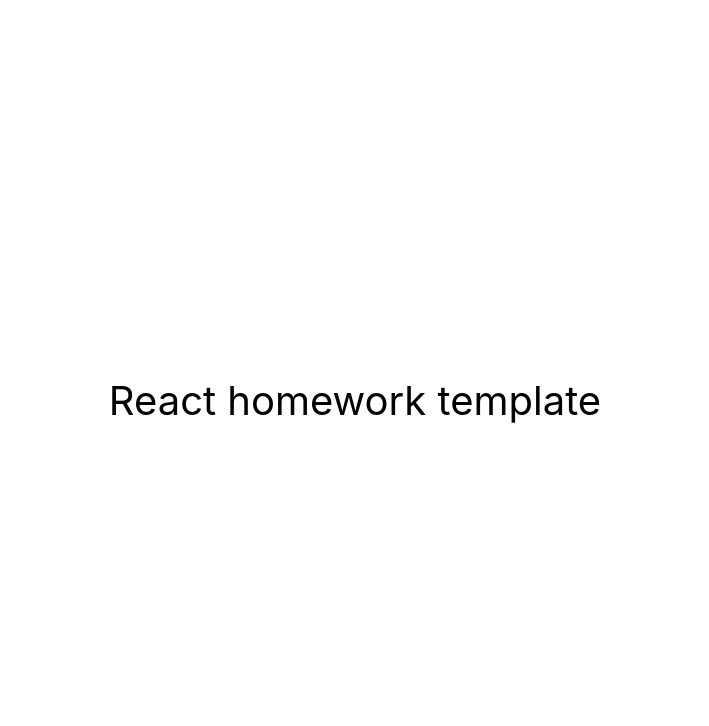
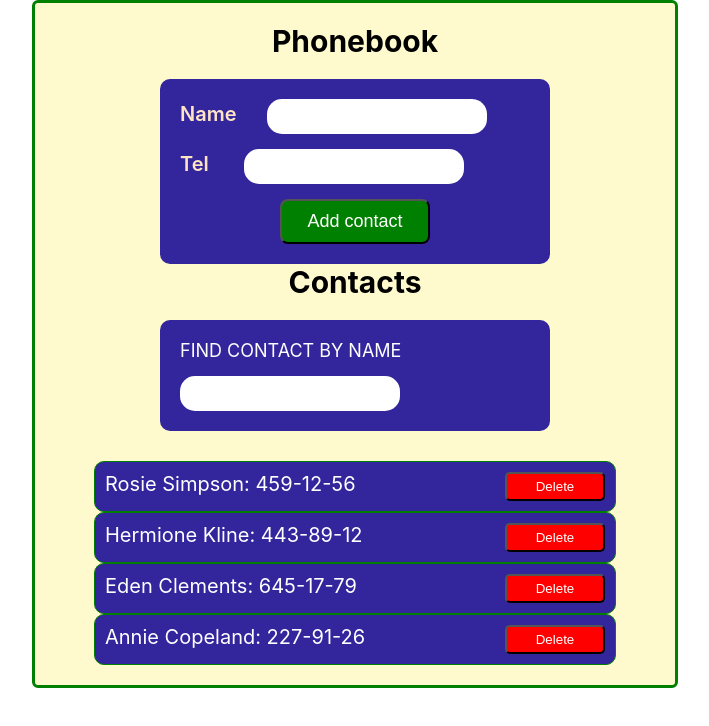
Before and after one commit to NickNedilko/goit-react-hw-03-phonebook, a React (Create React App) app: page / in a window 1280 px wide. Shown: the top 726 px of the page, without its empty margins (285-994 px from the left). Built offline with nearby package versions, Linux system fonts and the light colour scheme.

Commit message:
copy homework2

```diff
--- a/package.json
+++ b/package.json
@@ -1,12 +1,13 @@
 {
-  "name": "react-homework-template",
+  "name": "goit-react-hw-03-phonebook",
   "version": "0.1.0",
   "private": true,
-  "homepage": "https://goitacademy.github.io/react-homework-template/",
+  "homepage": "https://NickNedilko.github.io/goit-react-hw-03-phonebook/",
   "dependencies": {
     "@testing-library/jest-dom": "^5.16.3",
     "@testing-library/react": "^12.1.4",
     "@testing-library/user-event": "^13.5.0",
+    "prop-types": "^15.8.1",
     "react": "^18.1.0",
     "react-dom": "^18.1.0",
     "react-scripts": "5.0.1",
--- a/src/components/App.jsx
+++ b/src/components/App.jsx
@@ -1,16 +1,79 @@
-export const App = () => {
-  return (
-    <div
-      style={{
-        height: '100vh',
-        display: 'flex',
-        justifyContent: 'center',
-        alignItems: 'center',
-        fontSize: 40,
-        color: '#010101'
-      }}
-    >
-      React homework template
-    </div>
-  );
-};
+import React, { Component } from 'react';
+import css from './App.module.css';
+import Form from './Form/Form';
+import Contacts from './Contacts/Contacts';
+import { nanoid } from 'nanoid';
+import Filter from './Filter/Filter';
+
+class App extends Component {
+  state = {
+    contacts: [
+      { id: 'id-1', name: 'Rosie Simpson', number: '459-12-56' },
+      { id: 'id-2', name: 'Hermione Kline', number: '443-89-12' },
+      { id: 'id-3', name: 'Eden Clements', number: '645-17-79' },
+      { id: 'id-4', name: 'Annie Copeland', number: '227-91-26' },
+    ],
+
+    filter: '',
+  };
+
+  addContact = ({ name, number }) => {
+    const normalizedName = name.toLowerCase();
+
+    if (
+      this.state.contacts.find(
+        contact => contact.name.toLowerCase() === normalizedName
+      )
+    ) {
+      return alert(`${name} is already in contacts`);
+    }
+
+    const contact = {
+      id: nanoid(),
+      name,
+      number,
+    };
+
+    this.setState(prevState => ({
+      contacts: [contact, ...prevState.contacts],
+    }));
+  };
+
+  changeFilter = e => {
+    this.setState({
+      filter: e.currentTarget.value,
+    });
+  };
+
+  filterContact = () => {
+    const { filter, contacts } = this.state;
+    const normalizedFilter = filter.toLowerCase();
+    return contacts.filter(contact =>
+      contact.name.toLowerCase().includes(normalizedFilter)
+    );
+  };
+
+  deleteContact = contactId => {
+    this.setState(prevState => ({
+      contacts: prevState.contacts.filter(contact => contact.id !== contactId),
+    }));
+  };
+
+  render() {
+    const filterContact = this.filterContact();
+    return (
+      <div className={css.wrapper}>
+        <h1 className={css.title}>Phonebook</h1>
+        <Form onSubmit={this.addContact} />
+        <h2 className={css.title}>Contacts</h2>
+        <Filter onFilter={this.changeFilter} value={this.state.filter} />
+        <Contacts
+          contacts={filterContact}
+          onDeleteContact={this.deleteContact}
+        />
+      </div>
+    );
+  }
+}
+
+export default App;
--- /dev/null
+++ b/src/components/App.module.css
@@ -0,0 +1,14 @@
+.wrapper {
+  width: 600px;
+  margin: 0 auto;
+  padding: 20px;
+  background-color: lemonchiffon;
+  border: 3px solid green;
+  border-radius: 6px;
+}
+
+.title {
+  font-size: 30px;
+  margin-bottom: 20px;
+  text-align: center;
+}
--- /dev/null
+++ b/src/components/Contacts/Contacts.jsx
@@ -0,0 +1,39 @@
+import React from 'react';
+import PropTypes from 'prop-types';
+import css from './Contacts.module.css';
+
+const Contacts = ({ contacts, onDeleteContact }) => {
+  return (
+    <ul className={css.contactsList}>
+      {contacts.map(({ name, id, number }) => {
+        return (
+          <li key={id} className={css.item}>
+            <span>
+              {name}: {number}
+            </span>
+            <button
+              className={css.deleteBtn}
+              type="button"
+              onClick={() => onDeleteContact(id)}
+            >
+              Delete
+            </button>
+          </li>
+        );
+      })}
+    </ul>
+  );
+};
+
+Contacts.propTypes = {
+  contacts: PropTypes.arrayOf(
+    PropTypes.exact({
+      name: PropTypes.string.isRequired,
+      id: PropTypes.string.isRequired,
+      number: PropTypes.string.isRequired,
+    })
+  ),
+  onDeleteContact: PropTypes.func.isRequired,
+};
+
+export default Contacts;
--- /dev/null
+++ b/src/components/Contacts/Contacts.module.css
@@ -0,0 +1,26 @@
+.contactsList {
+  min-width: 350px;
+  margin-top: 30px;
+}
+
+.item {
+  display: flex;
+  justify-content: space-between;
+  width: 500px;
+  margin: 0 auto;
+  text-align: center;
+  padding: 10px;
+  font-size: 20px;
+  color: white;
+  background-color: #33269d;
+  border: 1px solid green;
+  border-radius: 10px;
+}
+
+.deleteBtn {
+  width: 100px;
+  padding: 5px;
+  background-color: red;
+  color: white;
+  border-radius: 5px;
+}
--- /dev/null
+++ b/src/components/Filter/Filter.jsx
@@ -0,0 +1,26 @@
+import React from 'react';
+import PropTypes from 'prop-types';
+import css from './Filter.module.css';
+
+const Filter = ({ value, onFilter }) => {
+  return (
+    <div className={css.filterWrapper}>
+      <p className={css.filterText}>Find contact by name</p>
+      <label htmlFor="">
+        <input
+          className={css.filterInput}
+          type="text"
+          value={value}
+          onChange={onFilter}
+        />
+      </label>
+    </div>
+  );
+};
+
+Filter.propTypes = {
+  value: PropTypes.string,
+  onFilter: PropTypes.func,
+};
+
+export default Filter;
--- /dev/null
+++ b/src/components/Filter/Filter.module.css
@@ -0,0 +1,23 @@
+.filterWrapper {
+  width: 350px;
+  margin: 0 auto;
+  padding: 20px;
+  background-color: #33269d;
+  border-radius: 10px;
+}
+
+.filterInput {
+  margin: 0 auto;
+  width: 200px;
+  padding: 10px;
+  border: none;
+  outline: none;
+  border-radius: 15px;
+}
+
+.filterText {
+  font-size: 18px;
+  margin-bottom: 15px;
+  color: white;
+  text-transform: uppercase;
+}
--- /dev/null
+++ b/src/components/Form/Form.jsx
@@ -0,0 +1,82 @@
+import React, { Component } from 'react';
+import PropTypes from 'prop-types';
+import css from './Form.module.css';
+import { nanoid } from 'nanoid';
+
+class Form extends Component {
+  state = {
+    name: '',
+    number: '',
+  };
+
+  inputNameId = nanoid();
+  inputNumberId = nanoid();
+  handleInputChange = e => {
+    const { name, value } = e.target;
+    this.setState({
+      [name]: value,
+    });
+  };
+  formSubmit = e => {
+    e.preventDefault();
+    const { onSubmit } = this.props;
+    onSubmit(this.state);
+    this.formReset();
+  };
+
+  formReset = () => {
+    this.setState({
+      name: '',
+      number: '',
+    });
+  };
+  render() {
+    const { name, number } = this.state;
+    return (
+      <form onSubmit={this.formSubmit} className={css.form}>
+        <label htmlFor={this.inputNameId}>
+          <span className={css.inputLabel}> Name</span>
+          <input
+            className={css.formInput}
+            id={this.inputNameId}
+            onChange={this.handleInputChange}
+            value={name}
+            type="text"
+            name="name"
+            pattern="^[a-zA-Zа-яА-Я]+(([' -][a-zA-Zа-яА-Я ])?[a-zA-Zа-яА-Я]*)*$"
+            title="Name may contain only letters, apostrophe, dash and spaces. For example Adrian, Jacob Mercer, Charles de Batz de Castelmore d'Artagnan"
+            required
+          />
+        </label>
+
+        <label htmlFor={this.inputNumberId}>
+          <span className={css.inputLabel}>Tel </span>
+          <input
+            className={css.formInput}
+            id={this.inputNumberId}
+            onChange={this.handleInputChange}
+            value={number}
+            type="tel"
+            name="number"
+            pattern="\+?\d{1,4}?[-.\s]?\(?\d{1,3}?\)?[-.\s]?\d{1,4}[-.\s]?\d{1,4}[-.\s]?\d{1,9}"
+            title="Phone number must be digits and can contain spaces, dashes, parentheses and can start with +"
+            required
+          />
+        </label>
+        <button type="submit" className={css.addBtn}>
+          Add contact
+        </button>
+      </form>
+    );
+  }
+}
+
+Form.propTypes = {
+  name: PropTypes.string,
+  onSubmit: PropTypes.func,
+  onChange: PropTypes.func,
+  id: PropTypes.string,
+  number: PropTypes.string,
+};
+
+export default Form;
--- /dev/null
+++ b/src/components/Form/Form.module.css
@@ -0,0 +1,36 @@
+.form {
+  width: 350px;
+  margin: 0 auto;
+  display: flex;
+  justify-content: center;
+  flex-direction: column;
+  gap: 15px;
+  padding: 20px;
+  background-color: #33269d;
+  border-radius: 10px;
+}
+
+.formInput {
+  width: 200px;
+  padding: 10px;
+  border: none;
+  outline: none;
+  margin-left: 30px;
+  border-radius: 15px;
+}
+
+.inputLabel {
+  font-size: 20px;
+  font-weight: 600;
+  color: bisque;
+}
+
+.addBtn {
+  margin: 0 auto;
+  width: 150px;
+  padding: 10px;
+  font-size: 18px;
+  border-radius: 8px;
+  background-color: green;
+  color: white;
+}
--- a/src/index.css
+++ b/src/index.css
@@ -13,3 +13,23 @@
   font-family: source-code-pro, Menlo, Monaco, Consolas, 'Courier New',
     monospace;
 }
+
+ul {
+  list-style: none;
+}
+
+p,
+h1,
+h2,
+span,
+ul,
+li {
+  margin: 0;
+  padding: 0;
+}
+
+img {
+  display: block;
+  max-width: 100%;
+  height: auto;
+}
--- a/src/index.js
+++ b/src/index.js
@@ -1,6 +1,6 @@
 import React from 'react';
 import ReactDOM from 'react-dom/client';
-import { App } from 'components/App';
+import App from 'components/App';
 import './index.css';
 
 ReactDOM.createRoot(document.getElementById('root')).render(
```
Also changed, not shown: 1 other file (tests, documents, lock files or other folders).
